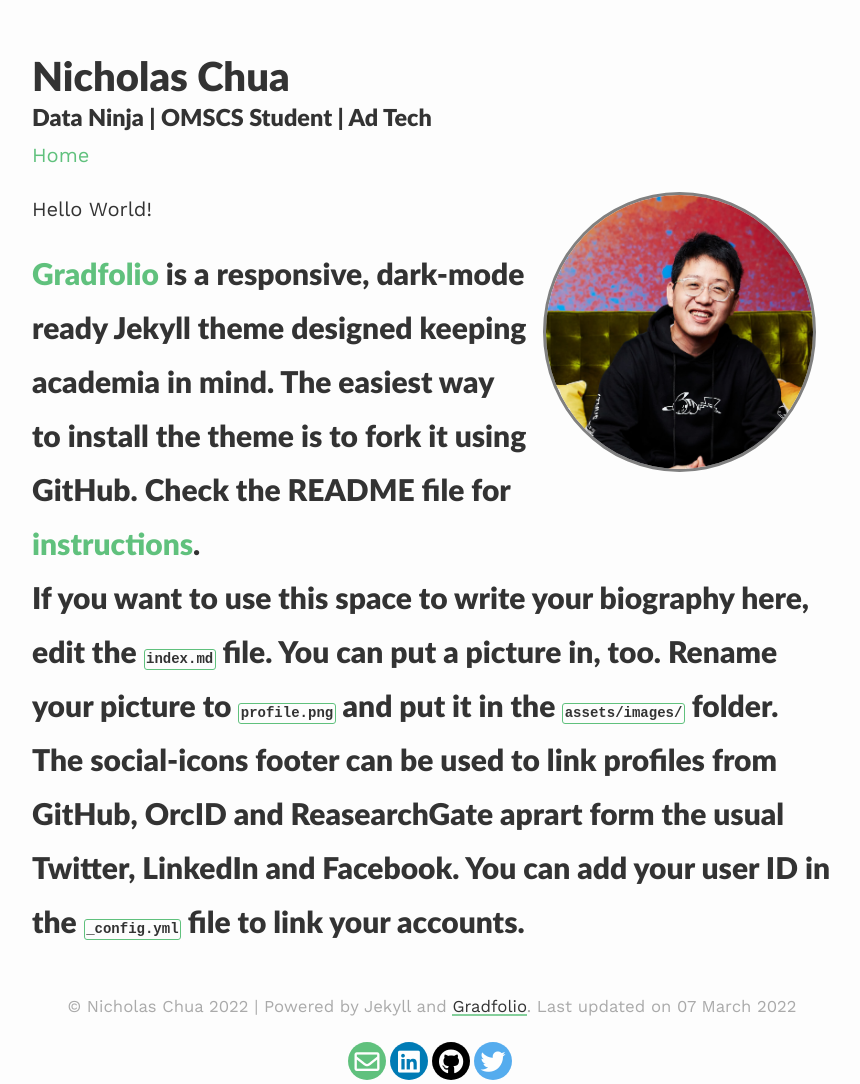
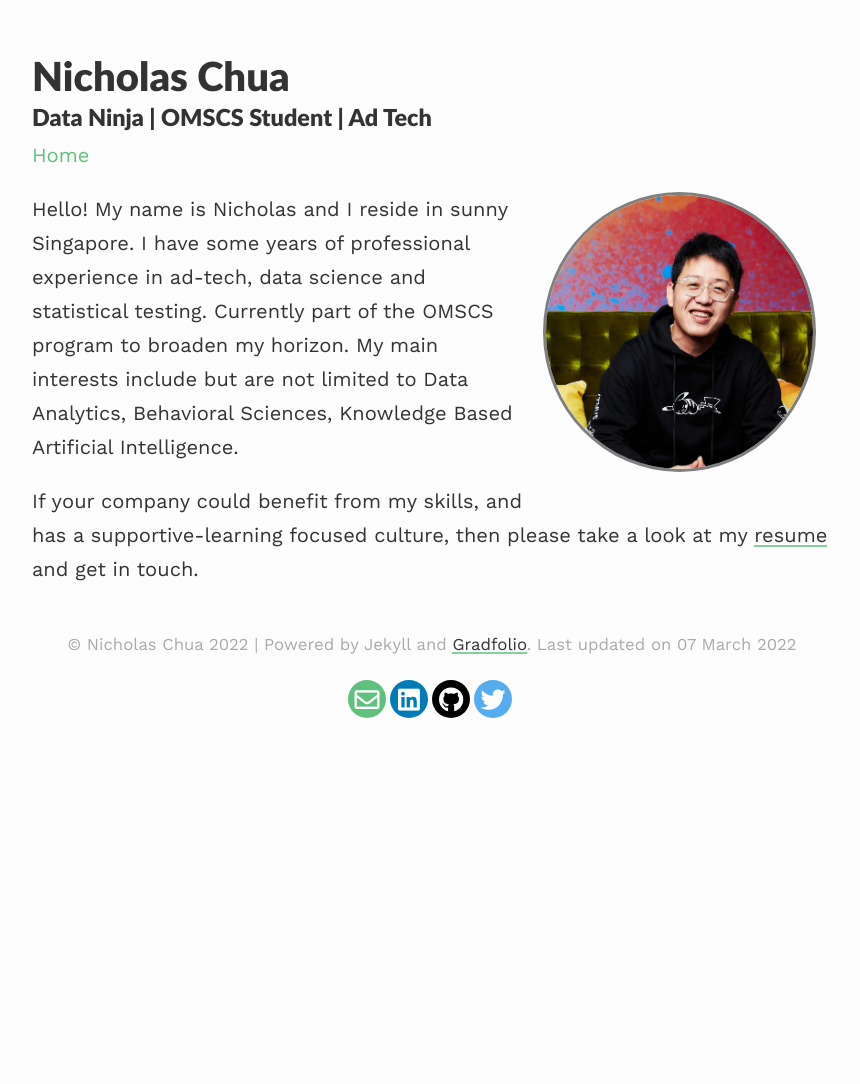
Before and after one commit to nicholas-chua/gradfolio, a Jekyll site: the page built from index.md, in a window 1280 px wide. Shown: the whole page, without its empty margins (208-1068 px from the left). Built offline with Jekyll 4.4.1, drawn with Linux system fonts in a browser that asks for light colours; nearby versions of some CDN libraries; after the commit the page ends 980 px from its top, so only the background shows below that.

Commit message:
Modified index.md

```diff
--- a/index.md
+++ b/index.md
@@ -7,10 +7,13 @@ profile:
 published: true
 ---
 
-Hello World!
+Hello! My name is Nicholas and I reside in sunny Singapore. I have some years of professional experience in ad-tech, data science and statistical testing. Currently part of the OMSCS program to broaden my horizon. My main interests include but are not limited to Data Analytics, Behavioral Sciences, Knowledge Based Artificial Intelligence.
 
-# [Gradfolio](https://github.com/jitinnair1/gradfolio){:target="_blank"} is a responsive, dark-mode ready Jekyll theme designed keeping academia in mind. The easiest way to install the theme is to fork it using GitHub. Check the README file for [instructions](https://github.com/jitinnair1/gradfolio#installation){:target="_blank"}.
+If your company could benefit from my skills, and has a supportive-learning focused culture, then please take a look at my [resume](https://www.notion.so/nchua/Nicholas-Chua-a3481de9761a40c08c5a2d251c6fcf11) and get in touch.
+
+<!--- [Gradfolio](https://github.com/jitinnair1/gradfolio){:target="_blank"} is a responsive, dark-mode ready Jekyll theme designed keeping academia in mind. The easiest way to install the theme is to fork it using GitHub. Check the README file for [instructions](https://github.com/jitinnair1/gradfolio#installation){:target="_blank"}.
 
 # If you want to use this space to write your biography here, edit the `index.md` file. You can put a picture in, too. Rename your picture to `profile.png` and put it in the `assets/images/` folder.
 
 # The social-icons footer can be used to link profiles from GitHub, OrcID and ReasearchGate aprart form the usual Twitter, LinkedIn and Facebook. You can add your user ID in the `_config.yml` file to link your accounts.
+--->
```
